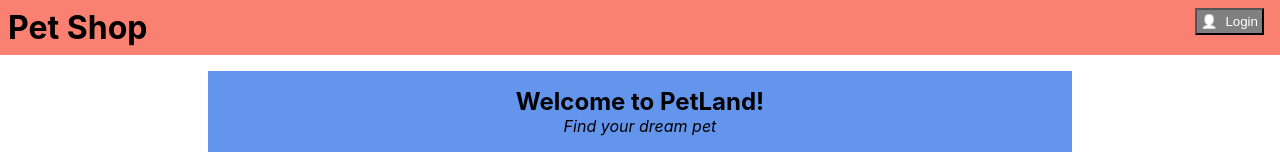
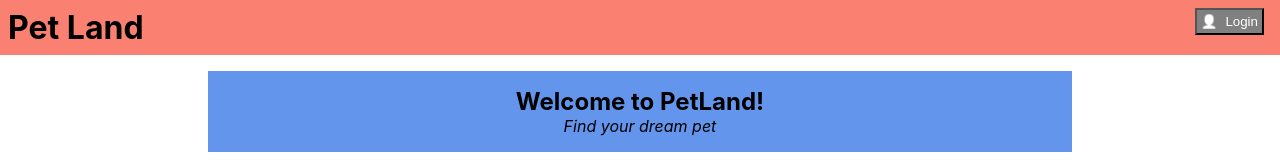
Before and after one commit to noribang/react_08_20221205, a React (Create React App) app: page / in a window 1280 px wide. Shown: the top 160 px of the page. Built offline with nearby package versions, Linux system fonts and the light colour scheme.

Commit message:
Added 2 nested button components to main component in index.js.

```diff
--- a/src/index.js
+++ b/src/index.js
@@ -41,14 +41,16 @@ function Main() {
         <div className="card">
           <h2>What pets would you like to see?</h2>
           <div>
-            <button>
+            <Button img="😸" text="Cats"/>
+            <Button img="🐕" text="Dogs"/>
+            {/* <button>
               <span role="img">😸</span>
               Cats
-            </button>
-            <button>
+            </button> */}
+            {/* <button>
               <span role="img">🐕</span>
               Dogs
-            </button>
+            </button> */}
           </div>
         </div>
       </main>
@@ -58,7 +60,7 @@ function Main() {
 function App() {
   return (
     <div>
-      <Header heading="Pet Shop"/>
+      <Header heading="Pet Land"/>
       <Main />
       {/* <header>
         <h1>PetLand</h1>
```
